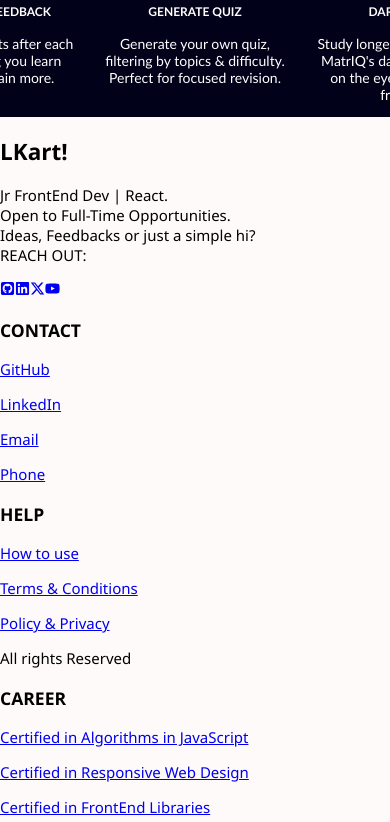
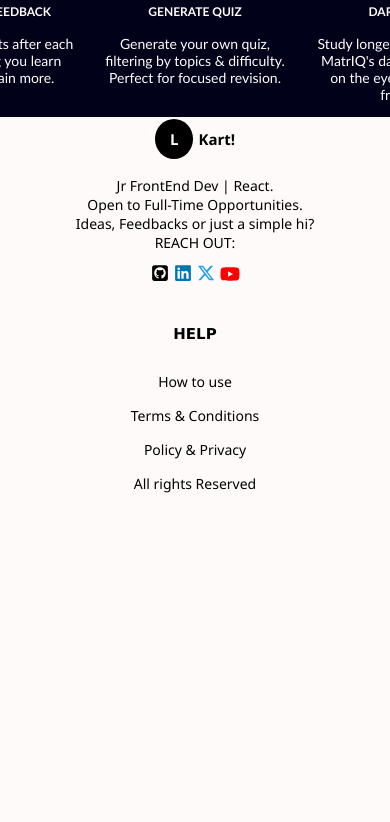
Before and after one commit to Mugwena14/MatrIQ, a React (Vite) app: page / in a window 390 px wide. Shown: the part 942-1764 px from the top of the page. After the commit the page ends 1479 px from the top, so only its background shows below. Built offline with nearby package versions, Linux system fonts and the light colour scheme.

Commit message:
Added footer styling

```diff
--- a/src/Components/Footer.module.css
+++ b/src/Components/Footer.module.css
@@ -0,0 +1,125 @@
+.footer{
+    display: flex;
+    flex-direction: row;
+    padding: 30px;
+    gap: 90px;
+    margin: 0 auto;
+    justify-content: center;
+}
+
+.cont{
+    display: flex;
+    flex-direction: column;
+}
+
+.info{
+    display: flex;
+    flex-direction: column;
+}
+
+.info p{
+    margin-top: 1px;
+}
+
+.top{
+    margin-bottom: 10px;
+}
+
+.top h3{
+    font-family: Verdana, Geneva, Tahoma, sans-serif;
+    font-size: 15px;
+    margin-bottom: 18px;
+}
+
+.cont p{
+    font-family: 'Segoe UI', Tahoma, Geneva, Verdana, sans-serif;
+    font-size: 12px;
+}
+
+.logo{
+    font-size: 15px;
+}
+
+.logoL{
+    background-color: black;
+    padding: 10px 15px;
+    border-radius: 50%;
+    color: white;
+    margin-right: 5px;
+}
+
+.leftLogo{
+    display: flex;
+    flex-direction: column;
+    justify-items:left;
+    justify-content: left;
+    align-items: flex-start;
+}
+
+.links{
+    text-decoration: none;
+    color: black;
+}
+
+.links:hover{
+    color: #0077B5;
+    transition: ease-in-out;
+}
+
+.icons{
+    display: flex;
+    gap: 5px;
+    margin-top: -3px;
+}
+
+.icon1{
+    font-size: 18px;
+    color: black;
+}
+
+.icon2{
+    font-size: 18px;
+    color: #0077B5;
+}
+
+.icon3{
+    font-size: 18px;
+    color: #1DA1F2;
+}
+
+.icon4{
+    font-size: 20px;
+    color: red;
+}
+
+.icon1:hover ,
+.icon2:hover,
+.icon3:hover,
+.icon4:hover{
+    transform: scale(1.3);
+    transition: ease-in-out;
+}
+
+@media(max-width: 760px){
+    .cont:nth-child(2), .cont:nth-child(4), .cont:nth-child(5){
+        display: none;
+    }.cont p{
+        font-size: 14px;
+    }.footer, .icons{
+        justify-content: center;
+        text-align: center;
+        display: flex;
+        flex-direction: column;
+    }.cont{
+        margin-top: -30px;
+    }.icons{
+        flex-direction: row;
+    }.cont:nth-child(3){
+        margin-top: -70px;
+    }.leftLogo{
+        display: flex;
+        flex-direction: column;
+        justify-content: center;
+        align-items: center;
+    }
+}
```
